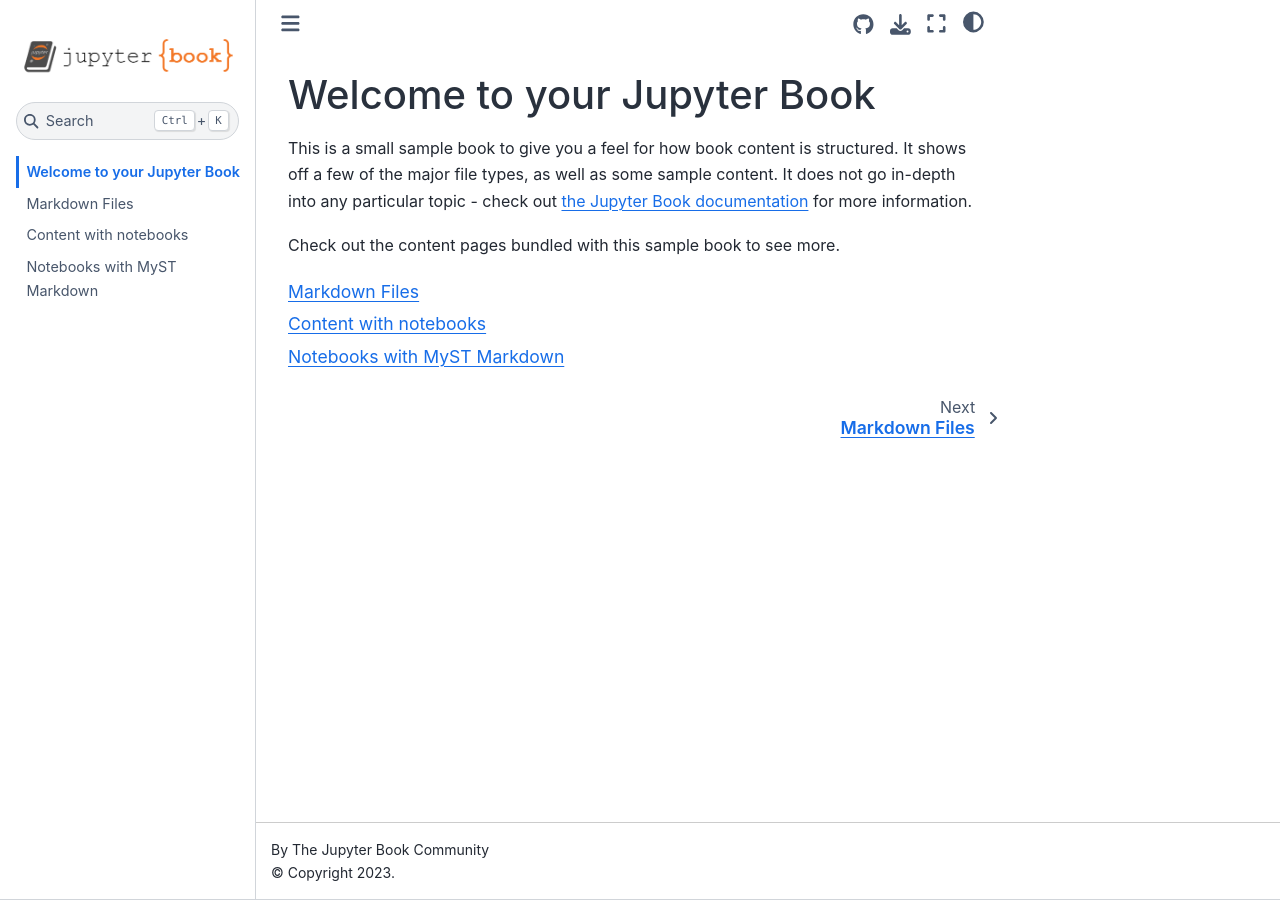
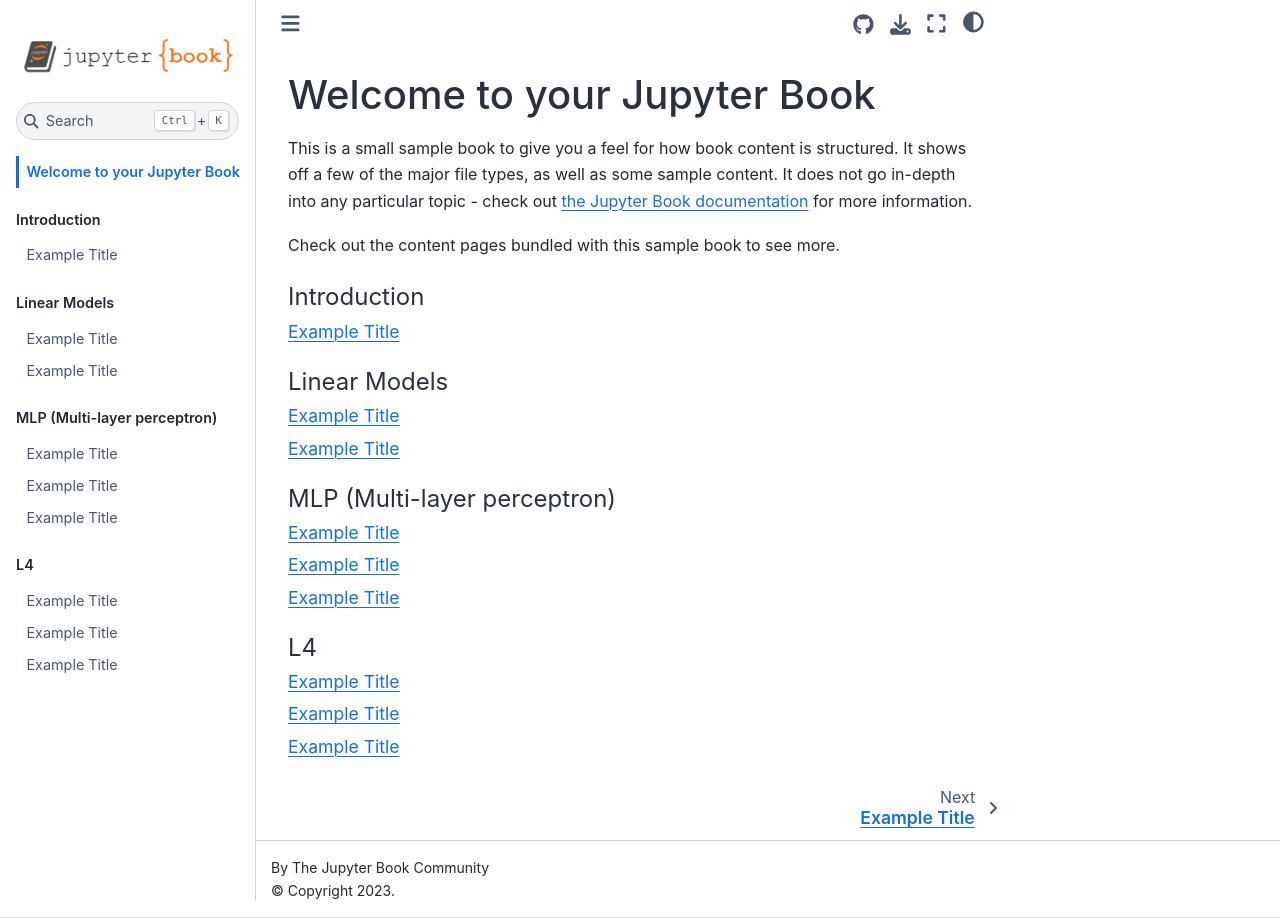
Before and after one commit to treqo/cpen455-DL, a Jupyter Book: the page built from intro.md, in a window 1280 px wide. Built offline with Jupyter Book 1.0.4 settings and Sphinx 7.4.7 and the Sphinx Book theme 1.1.4, drawn with Linux system fonts in a browser that asks for light colours.

Commit message:
Setting up toc

```diff
--- a/_toc.yml
+++ b/_toc.yml
@@ -3,7 +3,25 @@
 
 format: jb-book
 root: intro
-chapters:
-- file: markdown
-- file: notebooks
-- file: markdown-notebooks
+
+parts:
+  - caption: Introduction
+    chapters:
+      - file: chapters/lecture_1/intro.md
+
+  - caption: Linear Models
+    chapters:
+      - file: chapters/lecture_2/regression.md
+      - file: chapters/lecture_2/classification.md
+
+  - caption: MLP (Multi-layer perceptron)
+    chapters:
+      - file: chapters/lecture_3/mlp.md
+      - file: chapters/lecture_3/bn.md
+      - file: chapters/lecture_3/dropout.md
+
+  - caption: L4
+    chapters:
+      - file: chapters/lecture_4/bp.md
+      - file: chapters/lecture_4/learning_rate.md
+      - file: chapters/lecture_4/weights_analysis.md
--- /dev/null
+++ b/chapters/lecture_1/intro.md
@@ -0,0 +1 @@
+# Example Title
--- /dev/null
+++ b/chapters/lecture_2/classification.md
@@ -0,0 +1 @@
+# Example Title
--- /dev/null
+++ b/chapters/lecture_2/regression.md
@@ -0,0 +1 @@
+# Example Title
--- /dev/null
+++ b/chapters/lecture_3/bn.md
@@ -0,0 +1 @@
+# Example Title
--- /dev/null
+++ b/chapters/lecture_3/dropout.md
@@ -0,0 +1 @@
+# Example Title
--- /dev/null
+++ b/chapters/lecture_3/mlp.md
@@ -0,0 +1 @@
+# Example Title
--- /dev/null
+++ b/chapters/lecture_4/bp.md
@@ -0,0 +1 @@
+# Example Title
--- /dev/null
+++ b/chapters/lecture_4/learning_rate.md
@@ -0,0 +1 @@
+# Example Title
--- /dev/null
+++ b/chapters/lecture_4/weights_analysis.md
@@ -0,0 +1 @@
+# Example Title
```
